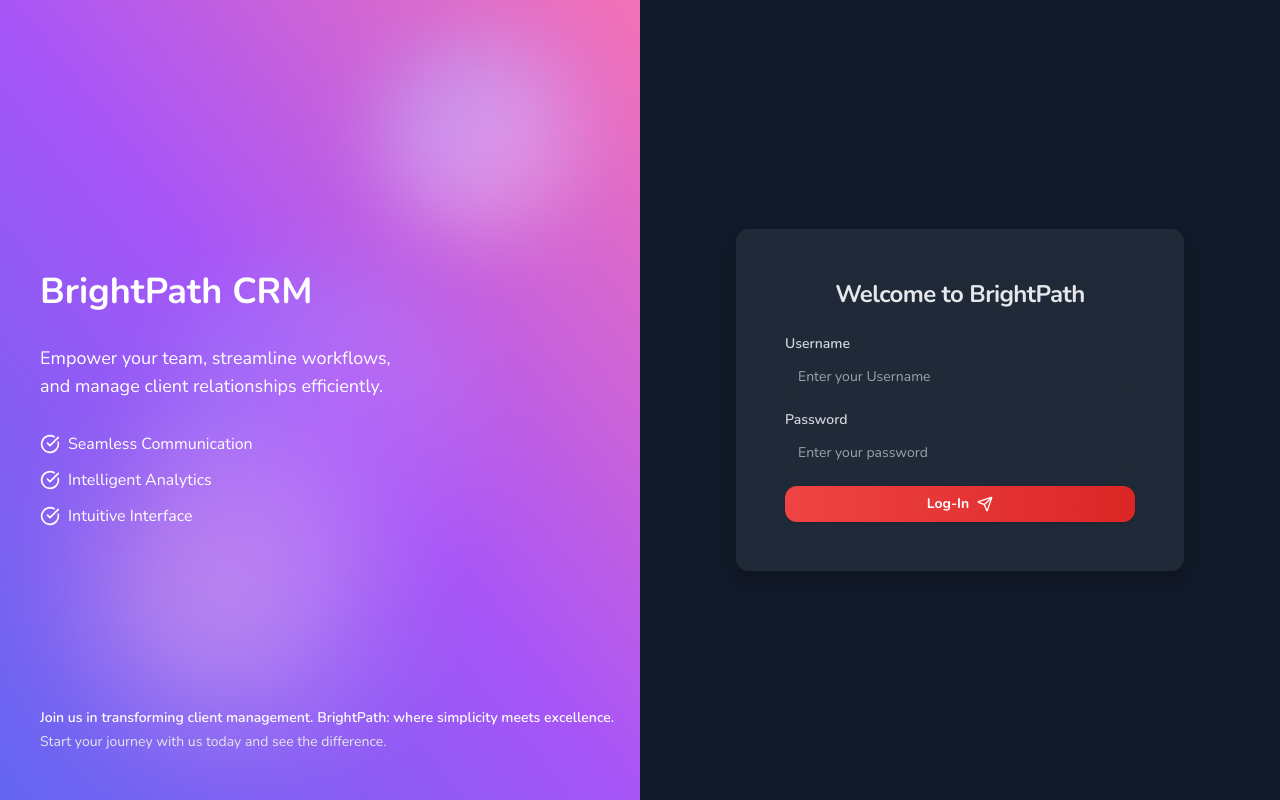
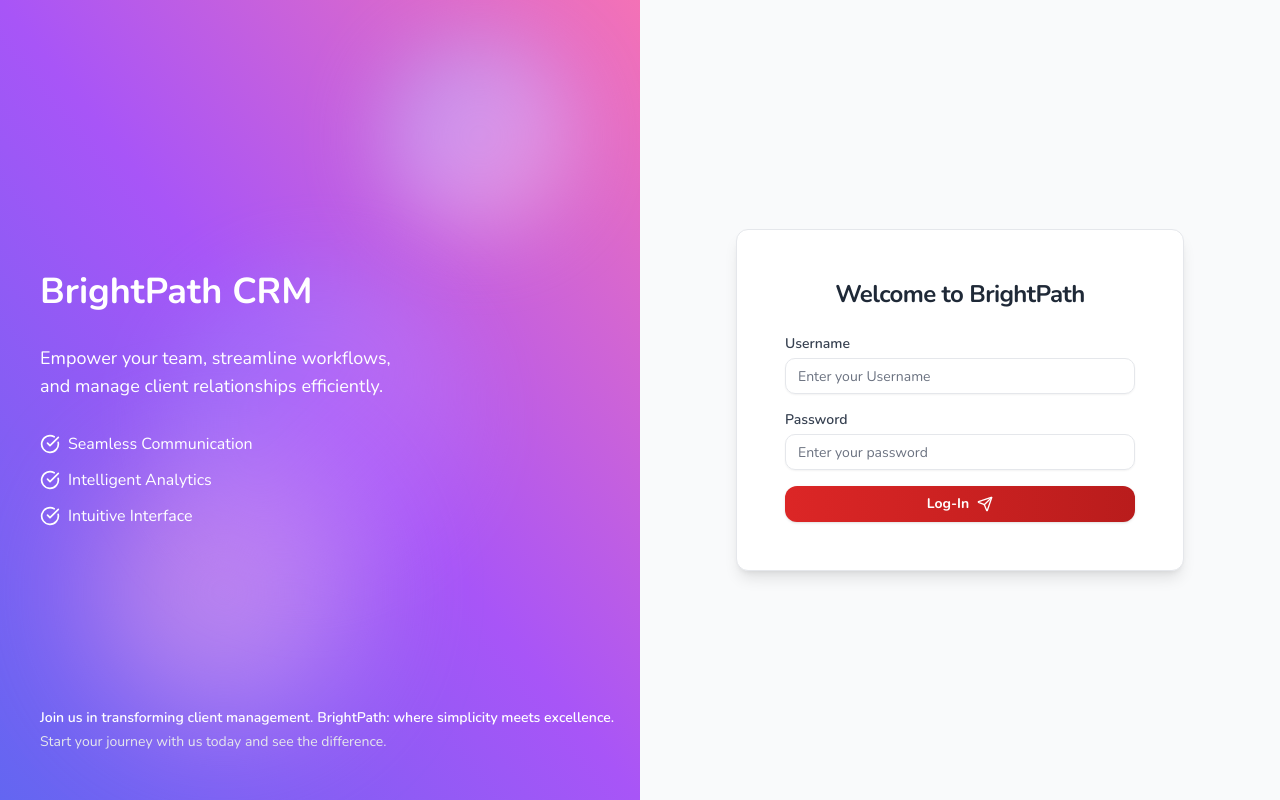
Before and after one commit to bhavesh132/crm-client, a React (Vite) app: page /login in a window 1280 px wide. Built offline with nearby package versions, Linux system fonts and the light colour scheme; no server answers; a web font is replaced by a local one.

Commit message:
Changed Theme Settings

```diff
--- a/src/Layout.jsx
+++ b/src/Layout.jsx
@@ -36,38 +36,9 @@ import {
 } from "@/components/ui/dropdown-menu"
 import { Input } from "@/components/ui/input"
 import { useState, useEffect } from "react"
-import { useTheme } from "@/components/themeProvider"
+
 import { useDispatch } from 'react-redux'
 
-
-export function ModeToggle() {
-    const { setTheme } = useTheme()
-
-
-
-    return (
-        <DropdownMenu>
-            <DropdownMenuTrigger asChild>
-                <Button variant="outline" size="icon">
-                    <Sun className="h-[1.2rem] w-[1.2rem] rotate-0 scale-100 transition-all dark:-rotate-90 dark:scale-0" />
-                    <Moon className="absolute h-[1.2rem] w-[1.2rem] rotate-90 scale-0 transition-all dark:rotate-0 dark:scale-100" />
-                    <span className="sr-only">Toggle theme</span>
-                </Button>
-            </DropdownMenuTrigger>
-            <DropdownMenuContent align="end">
-                <DropdownMenuItem onClick={() => setTheme("light")}>
-                    Light
-                </DropdownMenuItem>
-                <DropdownMenuItem onClick={() => setTheme("dark")}>
-                    Dark
-                </DropdownMenuItem>
-                <DropdownMenuItem onClick={() => setTheme("system")}>
-                    System
-                </DropdownMenuItem>
-            </DropdownMenuContent>
-        </DropdownMenu>
-    )
-}
 
 const sidebarItems = [
     {
@@ -326,9 +297,6 @@ const Layout = () => {
 
                     <div>Hello, {user.first_name}</div>
 
-                    <div className="flex-shrink-0">
-                        <ModeToggle />
-                    </div>
                     <DropdownMenu>
                         <DropdownMenuTrigger asChild>
                             <Button variant="secondary" size="icon" className="rounded-full">
--- a/src/components/Actions.jsx
+++ b/src/components/Actions.jsx
@@ -8,13 +8,13 @@ const Actions = ({ setSelectedTab, setSelectedRecord, selectedRecord, actions })
 
     return (
         <div className="action-buttons">
-            {actions.map((action, index) => (
+            {actions.map((actions, index) => (
                 <Button
                     key={index}
-                    className="p-2 w-[96px] text-white rounded-lg m-2"
-                    onClick={action.action} // Call the corresponding action function
+                    className="px-2 w-[96px] text-gray-800 rounded-lg m-2 hover:shadow-md bg-gray-200 hover:bg-gray-100 border-r-0"
+                    onClick={actions.action} // Call the corresponding action function
                 >
-                    {action.label}
+                    {actions.icon}{actions.label}
                 </Button>
             ))}
         </div>
--- a/src/components/themeProvider.tsx
+++ b/src/components/themeProvider.tsx
@@ -1,7 +1,7 @@
 import { createContext, useContext, useEffect, useState } from "react"
 import React from 'react';
 
-type Theme = "dark" | "light" | "system"
+type Theme = "light"
 
 type ThemeProviderProps = {
   children: React.ReactNode
@@ -11,59 +11,28 @@ type ThemeProviderProps = {
 
 type ThemeProviderState = {
   theme: Theme
-  setTheme: (theme: Theme) => void
 }
 
 const initialState: ThemeProviderState = {
-  theme: "system",
-  setTheme: () => null,
+  theme: "light",
 }
 
 const ThemeProviderContext = createContext<ThemeProviderState>(initialState)
 
-export function ThemeProvider({
-  children,
-  defaultTheme = "system",
-  storageKey = "vite-ui-theme",
-  ...props
-}: ThemeProviderProps) {
-  const [theme, setTheme] = useState<Theme>(
-    () => (localStorage.getItem(storageKey) as Theme) || defaultTheme
-  )
-
-  useEffect(() => {
-    const root = window.document.documentElement
-
-    root.classList.remove("light", "dark")
-
-    if (theme === "system") {
-      const systemTheme = window.matchMedia("(prefers-color-scheme: dark)")
-        .matches
-        ? "dark"
-        : "light"
-
-      root.classList.add(systemTheme)
-      return
-    }
-
-    root.classList.add(theme)
-  }, [theme])
-
+export function ThemeProvider({children}: ThemeProviderProps) {
   const value = {
-    theme,
-    setTheme: (theme: Theme) => {
-      localStorage.setItem(storageKey, theme)
-      setTheme(theme)
-    },
+    theme: "light" as Theme
   }
 
+
+
   return (
-    <ThemeProviderContext.Provider {...props} value={value}>
+    <ThemeProviderContext.Provider value={value}>
       {children}
     </ThemeProviderContext.Provider>
   )
+
 }
-
 export const useTheme = () => {
   const context = useContext(ThemeProviderContext)
 
--- a/src/pages/Contact.jsx
+++ b/src/pages/Contact.jsx
@@ -25,7 +25,7 @@ import { setCurrentPage, setPageSize, setTotalCount } from '../features/generics
 import { setFilterParams } from '../features/generics/filterSlice'
 import { setSortingParams } from '../features/generics/filterSlice'
 import { Button } from '@/components/ui/button'
-import { PlusIcon } from 'lucide-react';
+import { Pencil, PlusIcon } from 'lucide-react';
 
 const columns = [
     { key: "num_id", label: "ID" },
@@ -51,7 +51,7 @@ const Contact = () => {
     const { orderBy, filters } = useSelector((state) => state.filter)
 
     const contactActions = [
-        { label: "Edit", action: () => editContact(selectedRecord) },
+        { label: "Edit", action: () => editContact(selectedRecord), icon: <Pencil /> },
         { label: "Delete", action: () => deleteContact(selectedRecord) },
         { label: "Send Email", action: () => setSelectedRecord(null) },
         { label: "Back", action: () => setSelectedRecord(null) },
```
